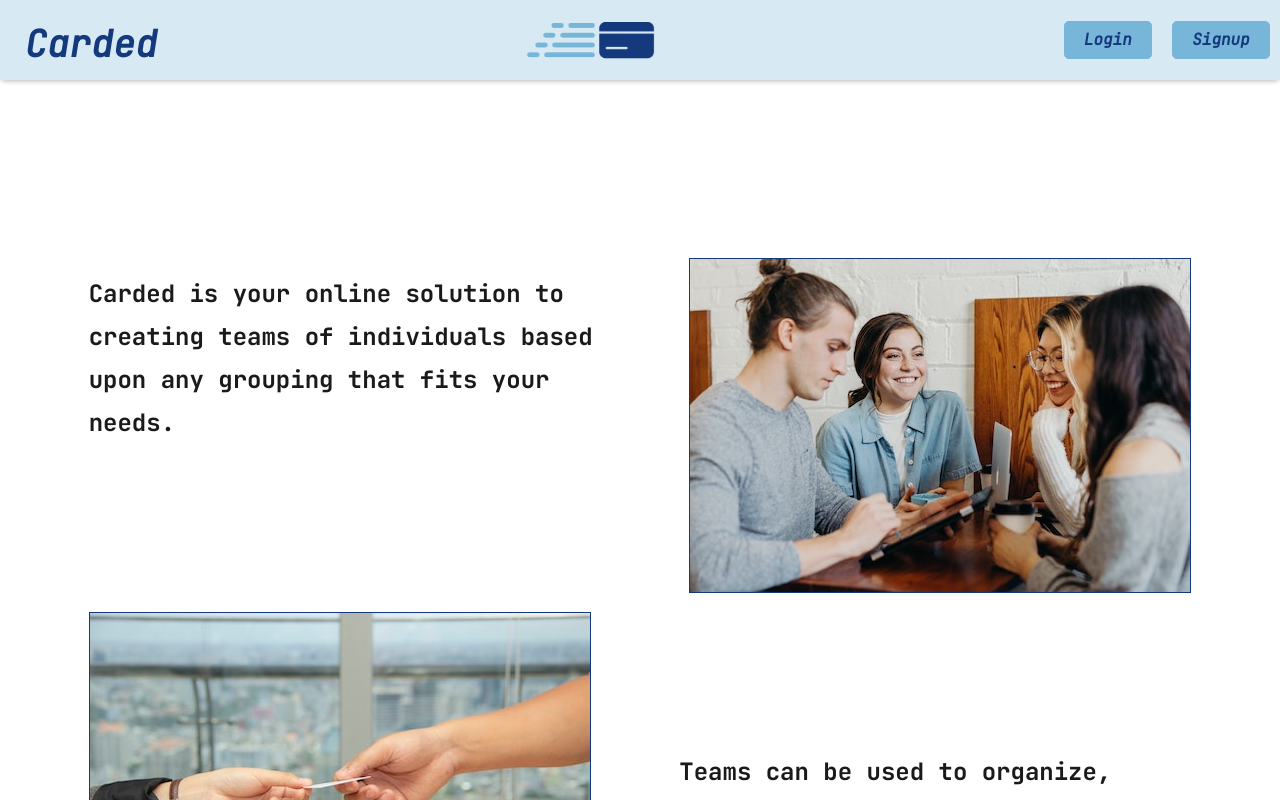
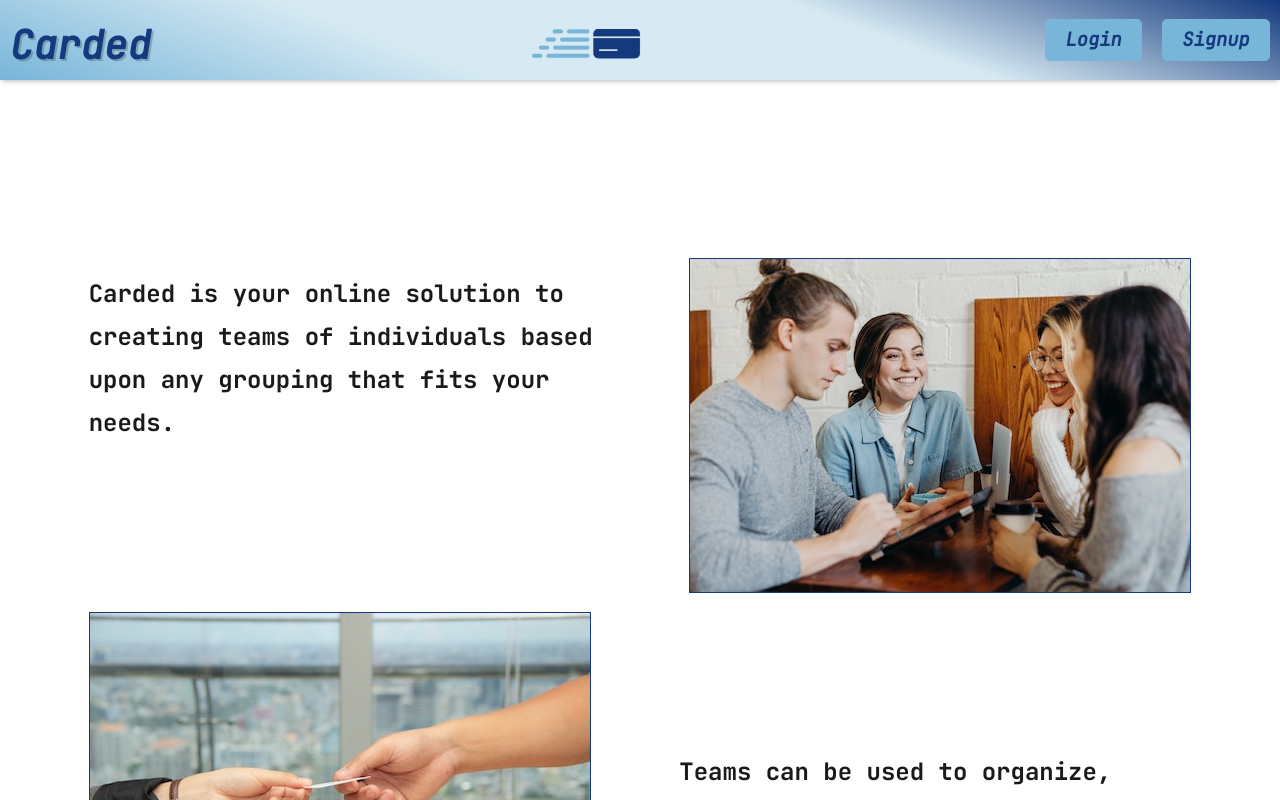
Before and after one commit to DRCallaghan/Carded, a React (Create React App) app in the folder client/: page / in a window 1280 px wide. Shown: the top 800 px of the page. Built offline with nearby package versions, Linux system fonts and the light colour scheme.

Commit message:
added some styling

```diff
--- a/client/src/components/Header/index.js
+++ b/client/src/components/Header/index.js
@@ -13,7 +13,7 @@ const Header = () => {
 
   const styles = {
     headerStyle: {
-      background: '#d7eaf3',
+      background: 'linear-gradient(20deg, #77b5d9, #d7eaf3, #d7eaf3,#14397d)',
       height: '10vh',
       width: '100%',
       position: 'sticky',
@@ -24,13 +24,18 @@ const Header = () => {
     logoStyle: {
       position: 'relative',
       paddingTop: '10px',
-      fontSize: '2.87vw',
+      fontSize: 'max(2.5vh + 1.5vw)',
+      textShadow: ' 2px 2px  rgba(0,0,0,.2)',
       color: '#14397d',
-      left: '25px'
+      left: '10px',
+
     },
     logoIcon: {
       objectFit: 'contain',
-      width: '150px',
+      width: '10vw',
+      marginTop: '7px',
+      minWidth: '120px'
+
     },
 
   };
@@ -45,7 +50,7 @@ const Header = () => {
           Carded
           </h1>
         </div>
-        <img style={styles.logoIcon} src={placeholder} alt="placeholder" class="placeholder" />
+        <img style={styles.logoIcon} src={placeholder} alt="placeholder" className="placeholder" />
         <div>
           {Auth.loggedIn() ? (
             <>
--- a/client/src/index.css
+++ b/client/src/index.css
@@ -1173,6 +1173,8 @@ a:hover {
   border-color: #77b5d9;
   background-color: #77b5d9;
   color: #14397d;
+  font-size:calc(6px + 1.0vw);
+
 }
 
 .btn.btn-light:hover {
```
Also changed, not shown: 1 other file (tests, documents, lock files or other folders).
